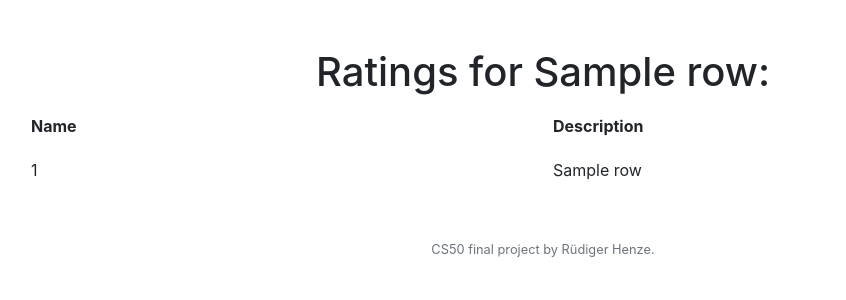
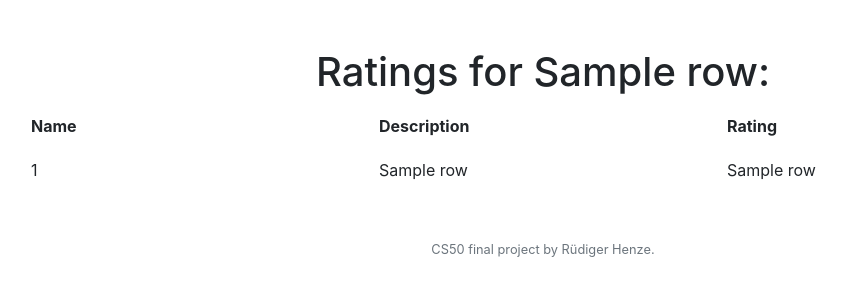
Before and after one commit to Ruediger211/CS50_Final_Project, a Flask app: template templates/destination.html in a window 1280 px wide. Shown: the part 76-376 px from the top of the page, without its empty margins (97-943 px from the left). Run offline with Flask 2, Linux system fonts and the light colour scheme; the template is opened without the code that fills it: most values are stand-ins (such as "Sample title", 1, 10 or a date in 2020).

Commit message:
added rating in destination

```diff
--- a/templates/destination.html
+++ b/templates/destination.html
@@ -11,6 +11,7 @@
             <tr>
                 <th>Name</th>
                 <th>Description</th>
+                <th>Rating</th>
             </tr>
         </thead>
         <tbody>
@@ -18,6 +19,7 @@
             <tr>
                 <td>{{row[0]}}</td>
                 <td>{{row[1]}}</td>
+                <td>{{row[3]}}</td>
             </tr>
             {% endfor %}
         </tbody>
```
